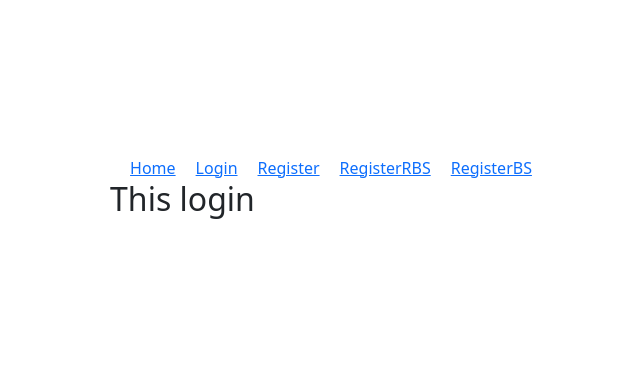
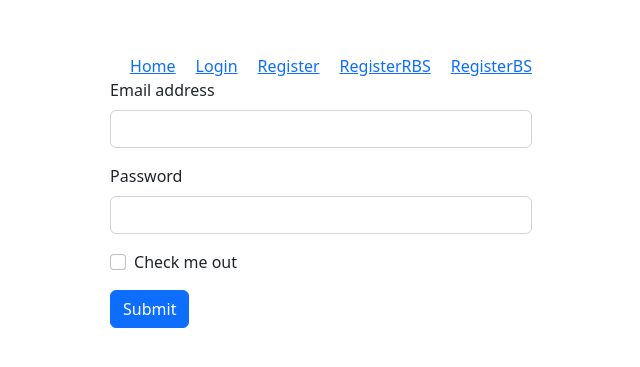
Before and after one commit to HmSani6699/email-password-projects, a React (Vite) app: page /login in a window 1280 px wide. Shown: the part 209-576 px from the top of the page, without its empty margins (319-959 px from the left). Built offline with nearby package versions, Linux system fonts and the light colour scheme.

Commit message:
ad a new form

```diff
--- a/src/Login/Login.jsx
+++ b/src/Login/Login.jsx
@@ -1,9 +1,30 @@
 import React from 'react';
 
 const Login = () => {
+    const handleSubmit =event=>{
+        event.preventDefault();
+        const email=event.target.email.value;
+        const password=event.target.password.value;
+        console.log(email,password);
+    }
     return (
         <div>
-            <h2>This login</h2>
+            <form onSubmit={handleSubmit}>
+                <div className="mb-3">
+                    <label /*for="exampleInputEmail1"*/ className="form-label">Email address</label>
+                    <input type="email" name='email' className="form-control" id="exampleInputEmail1" aria-describedby="emailHelp" />
+
+                </div>
+                <div className="mb-3">
+                    <label /*for="exampleInputPassword1"*/ className="form-label">Password</label>
+                    <input type="password" name='password' className="form-control" id="exampleInputPassword1" />
+                </div>
+                <div className="mb-3 form-check">
+                    <input type="checkbox" className="form-check-input" id="exampleCheck1"/>
+                        <label className="form-check-label" /*for="exampleCheck1"*/ >Check me out</label>
+                </div>
+                <button type="submit" className="btn btn-primary">Submit</button>
+            </form>
         </div>
     );
 };
```
